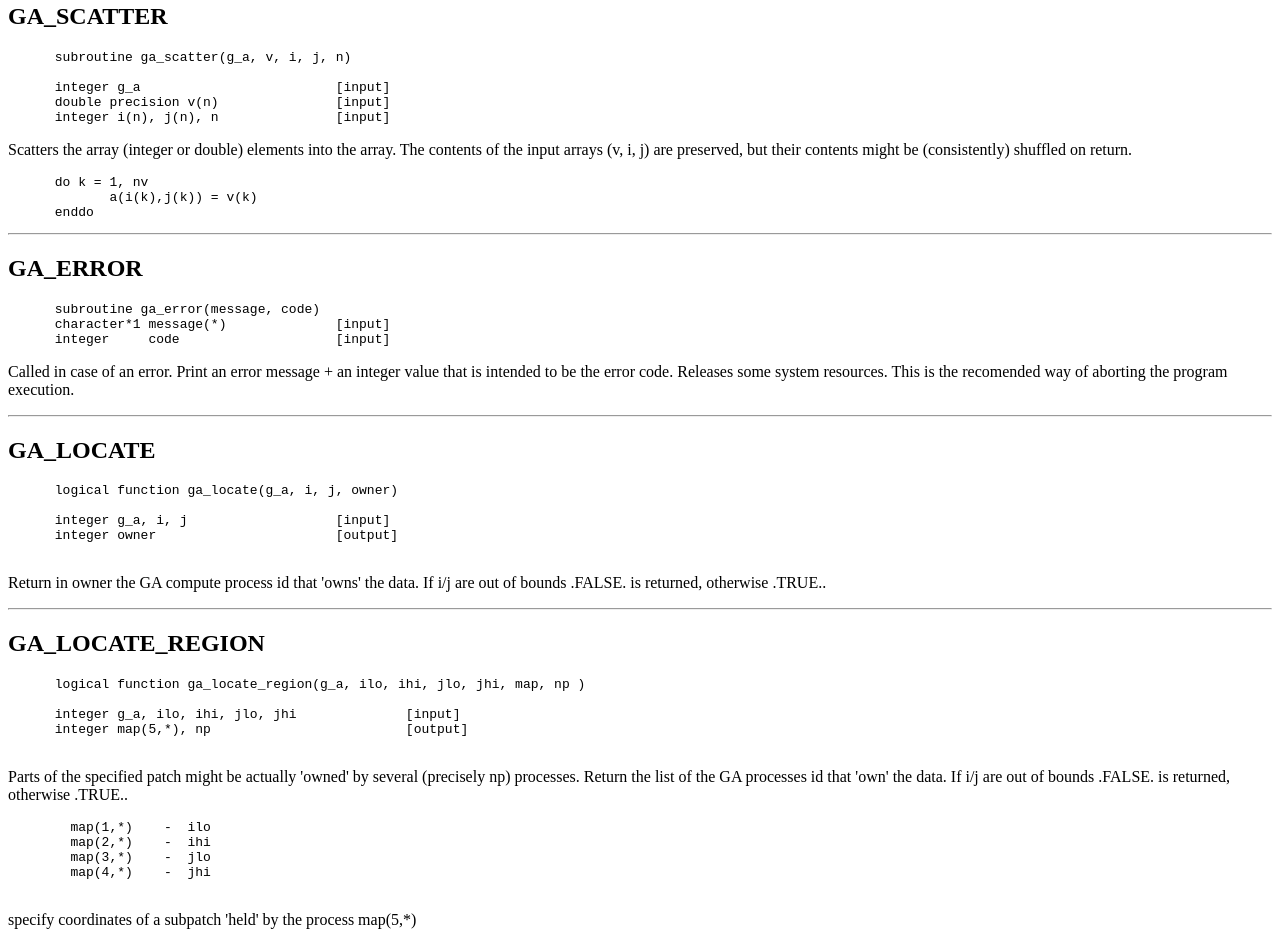
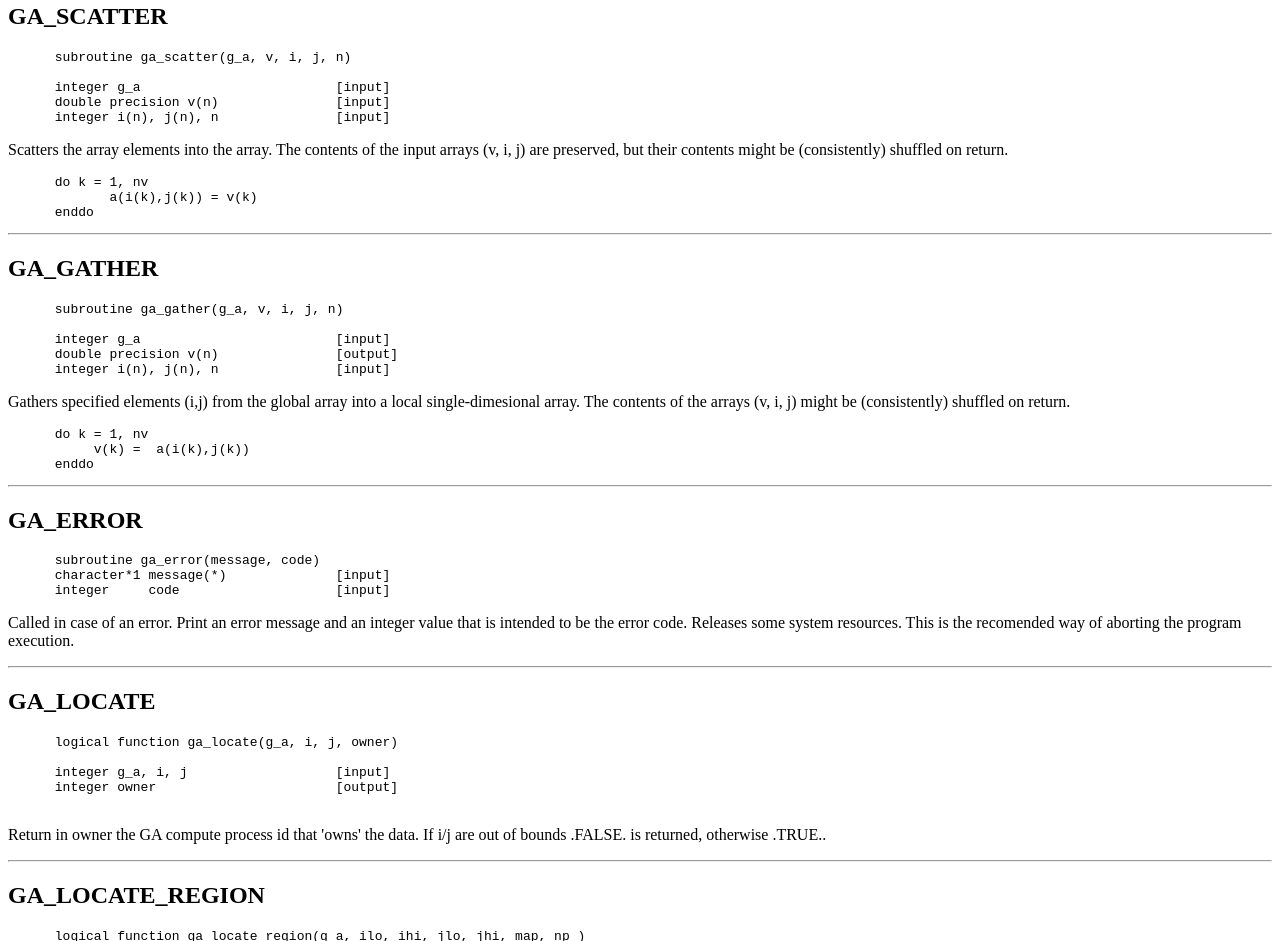
Before and after one commit to GlobalArrays/ga, a plain HTML site: page global/doc/ga.ops.html in a window 1280 px wide. Shown: the part 9730-10671 px from the top of the page. Drawn offline with Linux system fonts and the light colour scheme.

Commit message:
JN: gather missing

```diff
--- a/global/doc/ga.ops.html
+++ b/global/doc/ga.ops.html
@@ -764,14 +764,34 @@ Performs the equivalent of the following Fortran-90.  Array
 </listing>
 <P>
 
-      Scatters the array (integer or double) elements into the array.
-      The contents of the input arrays (v, i, j) are preserved, but
-      their contents might be (consistently) shuffled on return.
-</P>
+      Scatters the array elements into the array.  The contents of the
+      input arrays (v, i, j) are preserved, but their contents might be
+      (consistently) shuffled on return.  </P>
 
 <listing>
       do k = 1, nv
              a(i(k),j(k)) = v(k)
+      enddo
+</listing>
+<HR>
+
+<H2> <A name="ga_gather"> GA_GATHER </A> </H2>
+<listing>
+      subroutine ga_gather(g_a, v, i, j, n)
+
+      integer g_a                         [input]
+      double precision v(n)               [output]
+      integer i(n), j(n), n               [input]
+</listing>
+<P>
+
+      Gathers specified elements (i,j) from the global array into a
+      local single-dimesional array.  The contents of the  arrays (v,
+      i, j) might be (consistently) shuffled on return.  </P>
+
+<listing>
+      do k = 1, nv
+           v(k) =  a(i(k),j(k))
       enddo
 </listing>
 <HR>
@@ -784,7 +804,7 @@ Performs the equivalent of the following Fortran-90.  Array
 </listing>
 <P>
 
-      Called in case of an error. Print an error message + an integer
+      Called in case of an error. Print an error message and an integer
       value that is intended to be the error code. Releases some system
       resources. This is the recomended way of aborting the program
       execution.
```
